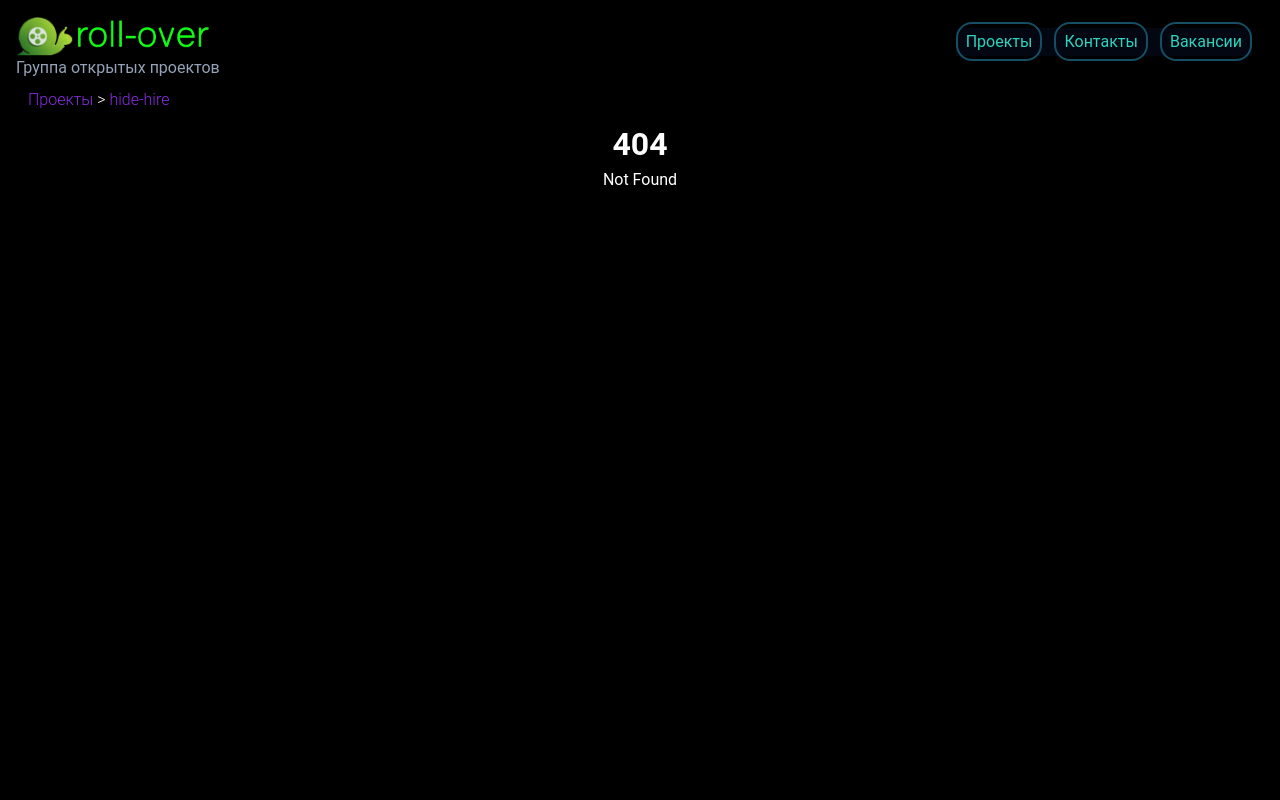
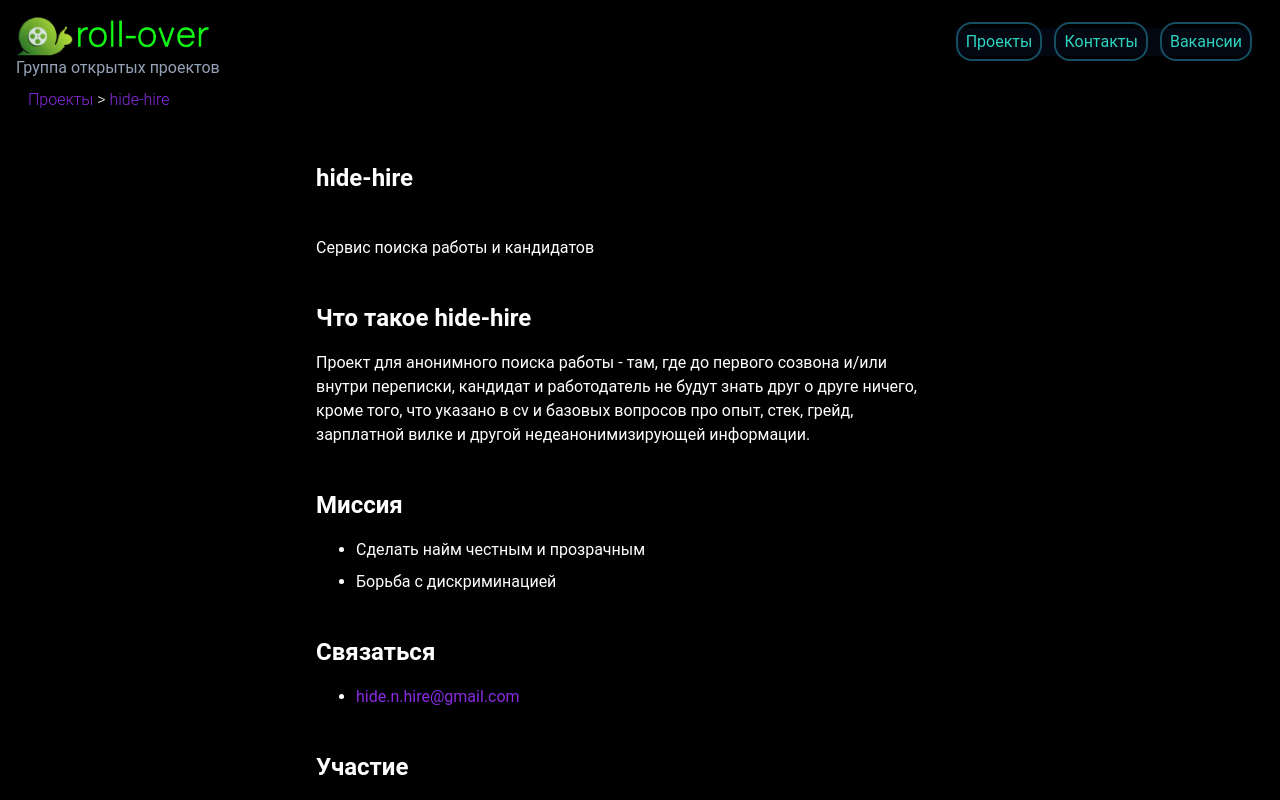
Before and after one commit to roll-over/landing, a SvelteKit app: page /projects/hide-hire in a window 1280 px wide. Before the commit this address had no page. Built offline with nearby package versions, Linux system fonts and the light colour scheme.

Commit message:
add vacancies and hide-hirepages

```diff
--- /dev/null
+++ b/src/lib/vacancies.js
@@ -0,0 +1,45 @@
+export const vacancies = [
+  {
+    id: "CTO-roll-over",
+    title: "СТО",
+    company: "roll-over",
+    description: "Принятие решений и поддержка команд разработки",
+    requirments: ["Технический бекграунд"],
+  },
+  {
+    id: "Project-manager-roll-over",
+    title: "Project manager",
+    company: "red-flags",
+    description: "Управление проектом red-flags",
+    requirments: ["Любить людей"],
+  },
+  {
+    id: "Marketing-roll-over",
+    title: "Маркетолог",
+    company: "roll-over",
+    description: "Разработка и реализация стратегии продвижения проектов",
+    requirments: ["Желание разобраться в том, как продвигать продукты"],
+  },
+  {
+    id: "SMM-roll-over",
+    title: "smm менеджер",
+    company: "roll-over",
+    description:
+      "Разработка и реализация стратегии продвижения проектов в соц. сетях",
+    requirments: ["Желание разобраться в том, как вести соц. сети"],
+  },
+  {
+    id: "Svelte-roll-over",
+    title: "Svelte разработчик",
+    company: "hide-hire",
+    description: 'Разработка сервиса "hide-hire"',
+    requirments: ["Желание разобраться в том, как вести соц. сети"],
+  },
+  {
+    id: "Front-end-roll-over",
+    title: "Front-end разработчик",
+    company: "roll-over",
+    description: "Разработка фронтенда для проектов, включая эту страницу",
+    requirments: ["Желание научиться писать фронтенд"],
+  },
+];
--- a/src/routes/projects/+page.svelte
+++ b/src/routes/projects/+page.svelte
@@ -11,7 +11,7 @@
       description: "Твой консультант при поиске работы",
     },
     {
-      href: "https://www.notion.so/hide-hire-coming-soon-d3b4178cc7474595aa28c583c3322b7c?pvs=21",
+      href: "/projects/hide-hire",
       title: "hide-hire",
       description: "Сервис поиска работы и кандидатов",
       status: Status.comingSoon,
--- /dev/null
+++ b/src/routes/projects/hide-hire/+page.svelte
@@ -0,0 +1,50 @@
+<script>
+  import { vacancies } from "$lib/vacancies.js";
+  const hideHireVacancies = vacancies.filter(
+    (vacancy) => vacancy.company === "hide-hire"
+  );
+</script>
+
+<div class="flex flex-col gap-10 p-10 sm:pl-3 w-full max-w-2xl justify-left">
+  <h2>hide-hire</h2>
+  <p>Сервис поиска работы и кандидатов</p>
+  <section>
+    <h2>Что такое hide-hire</h2>
+    <p>
+      Проект для анонимного поиска работы - там, где до первого созвона и/или
+      внутри переписки, кандидат и работодатель не будут знать друг о друге
+      ничего, кроме того, что указано в cv и базовых вопросов про опыт, стек,
+      грейд, зарплатной вилке и другой недеанонимизирующей информации.
+    </p>
+  </section>
+  <section>
+    <h2>Миссия</h2>
+    <ul class="list-disc pl-10 grid grid-col gap-2">
+      <li>Сделать найм честным и прозрачным</li>
+      <li>Борьба с дискриминацией</li>
+    </ul>
+  </section>
+  <section>
+    <h2>Связаться</h2>
+    <ul class="list-disc pl-10 grid grid-col gap-2">
+      <li>
+        <a href="mailto:hide.n.hire@gmail.com">hide.n.hire@gmail.com </a>
+      </li>
+    </ul>
+  </section>
+  <section>
+    <h2>Участие</h2>
+    <ul class="list-disc pl-10 grid grid-col gap-2">
+      <li>
+        <a href="https://github.com/roll-over/unknown-interview"
+          >https://github.com/roll-over/unknown-interview</a
+        >
+      </li>
+      {#each hideHireVacancies as vacancies}
+        <li>
+          <a href={"/vacancies/" + vacancies.id}>Вакансия: {vacancies.title}</a>
+        </li>
+      {/each}
+    </ul>
+  </section>
+</div>
--- a/src/routes/projects/red-flags/+page.svelte
+++ b/src/routes/projects/red-flags/+page.svelte
@@ -1,4 +1,8 @@
 <script>
+  import { vacancies } from "$lib/vacancies.js";
+  const redFlagsVacancies = vacancies.filter(
+    (vacancy) => vacancy.company === "red-flags"
+  );
 </script>
 
 <div class="flex flex-col gap-10 p-10 sm:pl-3 w-full max-w-2xl justify-left">
@@ -27,8 +31,7 @@
         <a href="/projects/red-flags/check-cv"> Проверка резюме </a>
       </li>
       <li>
-        <a
-          href="/projects/red-flags/potential-vacancy"
+        <a href="/projects/red-flags/potential-vacancy"
           >Проверка потенциальной вакансии</a
         >
       </li>
@@ -52,4 +55,30 @@
       (Да, мы ее читаем и стараемся ответить как можно скорее)
     </p>
   </section>
+  <section>
+    <h2>Связаться</h2>
+    <ul class="list-disc pl-10 grid grid-col gap-2">
+      <li>
+        <a
+          href="mailto:red.flags.service@gmail.com"
+          >red.flags.service@gmail.com
+       </a>
+      </li>
+    </ul>
+  </section>
+  <section>
+    <h2>Участие</h2>
+    <ul class="list-disc pl-10 grid grid-col gap-2">
+      <li>
+        <a href="https://github.com/roll-over/unknown-interview"
+          >https://github.com/roll-over/unknown-interview</a
+        >
+      </li>
+      {#each redFlagsVacancies as vacancies}
+        <li>
+          <a href={"/vacancies/" + vacancies.id}>Вакансия: {vacancies.title}</a>
+        </li>
+      {/each}
+    </ul>
+  </section>
 </div>
--- a/src/routes/vacancies/+page.svelte
+++ b/src/routes/vacancies/+page.svelte
@@ -1,43 +1,5 @@
 <script>
-  const vacancies = [
-    {
-      title: "СТО",
-      company: "roll-over",
-      description: "Принятие решений и поддержка команд разработки",
-      requirments: ["Технический бекграунд"],
-    },
-    {
-      title: "Project manager",
-      company: "red-flags",
-      description: "Управление проектом red-flags",
-      requirments: ["Любить людей"],
-    },
-    {
-      title: "Маркетолог",
-      company: "roll-over",
-      description: "Разработка и реализация стратегии продвижения проектов",
-      requirments: ["Желание разобраться в том, как продвигать продукты"],
-    },
-    {
-      title: "smm менеджер",
-      company: "roll-over",
-      description:
-        "Разработка и реализация стратегии продвижения проектов в соц. сетях",
-      requirments: ["Желание разобраться в том, как вести соц. сети"],
-    },
-    {
-      title: "Svelte разработчик",
-      company: "hide-hire",
-      description: 'Разработка сервиса "hide-hire"',
-      requirments: ["Желание разобраться в том, как вести соц. сети"],
-    },
-    {
-      title: "Front-end разработчик",
-      company: "roll-over",
-      description: "Разработка фронтенда для проектов, включая эту страницу",
-      requirments: ["Желание научиться писать фронтенд"],
-    },
-  ];
+  import { vacancies } from "$lib/vacancies.js";
 </script>
 
 <div class="flex flex-col gap-10 p-10 sm:pl-0 max-w-2xl justify-left">
@@ -78,6 +40,12 @@
           </ul>
         {/if}
       </div>
+      <a
+        href="/vacancies/{project.id}"
+        class="bg-blue-800 hover:bg-blue-600 text-white font-bold py-2 px-4 rounded-xl text-center"
+      >
+        Подробнее</a
+      >
     </li>
   {/each}
 </ul>
--- /dev/null
+++ b/src/routes/vacancies/[id]/+page.svelte
@@ -0,0 +1,35 @@
+<script>
+  import { vacancies } from "$lib/vacancies.js";
+  import { page } from "$app/stores";
+  const id = $page.params.id;
+  const vacancy = vacancies.find((vacancy) => vacancy.id === id);
+</script>
+
+<div class="flex flex-col gap-5 p-10 sm:pl-0 max-w-2xl justify-left">
+  {#if vacancy}
+    <h2>Вакансия: {vacancy?.title}</h2>
+    <p>
+      {vacancy?.company}
+    </p>
+    <p>
+      {vacancy?.description}
+    </p>
+    <div>
+      {#if vacancy.requirments}
+        <p class="p-2">Требования:</p>
+        <ul class="p-2 pl-10">
+          {#each vacancy.requirments as requirment}
+            <li class="list-disc">{requirment}</li>
+          {/each}
+        </ul>
+      {/if}
+    </div>
+  {:else}
+    <p>Вакансия не найдена</p>
+  {/if}
+
+  <section>
+    <h2>Другие вакансии</h2>
+    <a href="/vacancies">Вакансии</a>
+  </section>
+</div>
```
